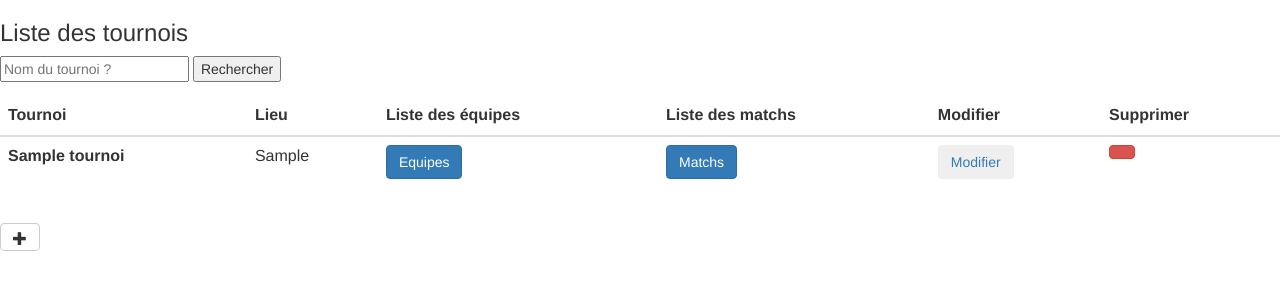
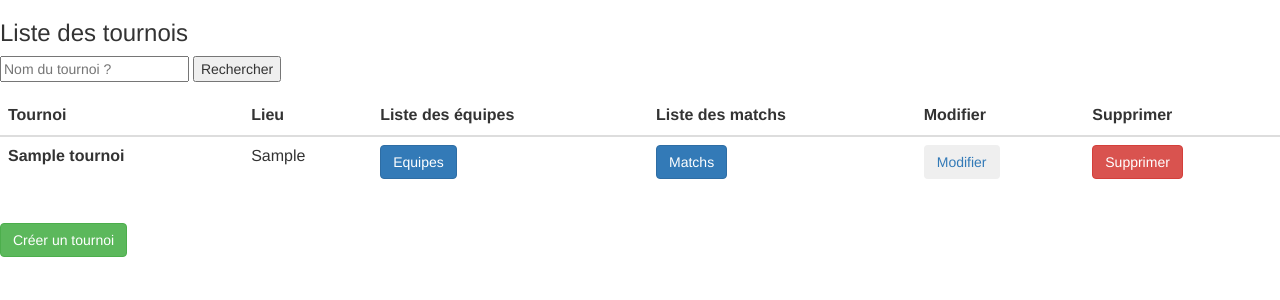
Before and after one commit to maxcrn/ProjetWeb, a PHP site: template view/homeView.php in a window 1280 px wide. Shown: the part 52-352 px from the top of the page. Run offline with PHP 8.4, Linux system fonts and the light colour scheme; the template is opened without the code that fills it: most values are stand-ins (such as "Sample title", 1, 10 or a date in 2020).

```diff
--- a/view/homeView.php
+++ b/view/homeView.php
@@ -48,7 +48,7 @@
 			<form method="post" action="suppTournoi">
 				<input type="hidden" name='_METHOD' value="DELETE">
 				<input type=hidden value="<?php echo $tournoi['idTournoi']; ?>" name=tournoi>
-				<button class="btn btn-danger" type=submit value="Supprimer">
+				<input class="btn btn-danger" type=submit value="Supprimer">
 			</form>
 		</td>
 	<?php
@@ -59,9 +59,7 @@
 	</table>
 </div>
 	<a href="creerTournoi">
-		<button type="button" class="btn btn-default" aria-label="Ajouter un tournoi">
-			<span class="glyphicon glyphicon-plus" aria-hidden="true"></span>
-		</button>
+		<button type="button" class="btn btn-success" aria-label="Ajouter un tournoi">Créer un tournoi</button>
 	</a>
 </body>
 </html>
```
